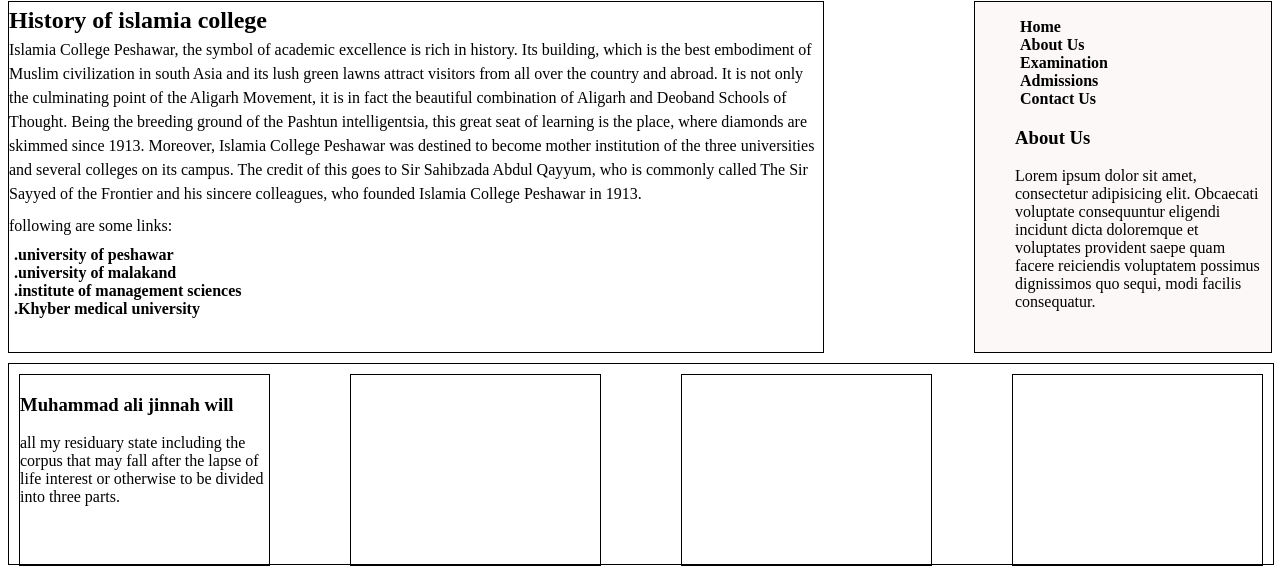
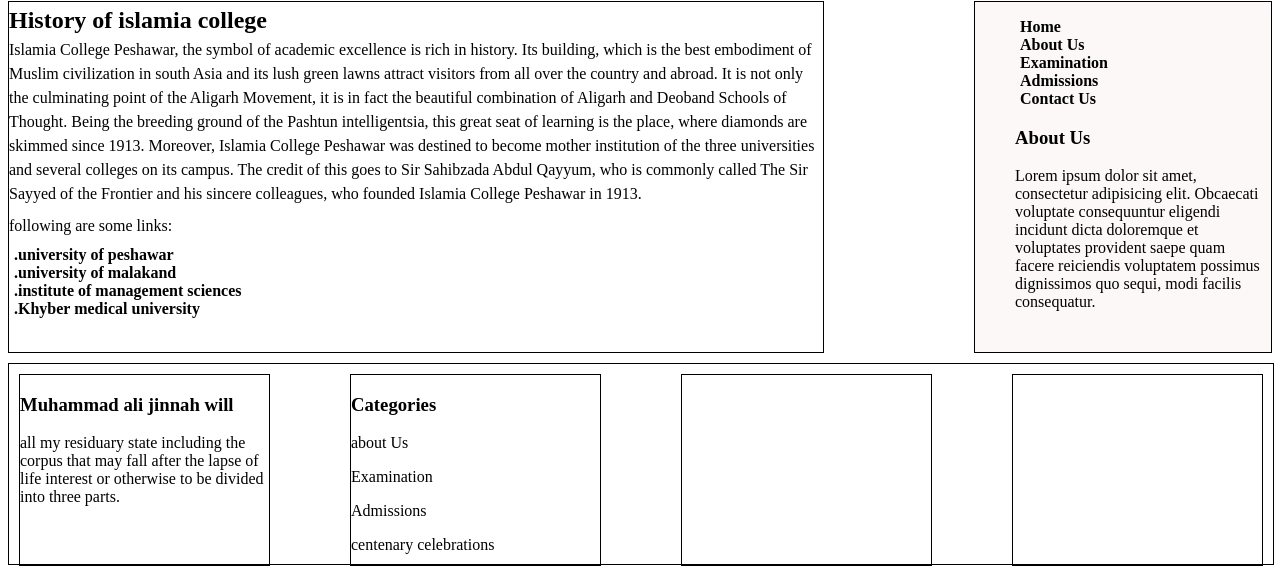
Before and after one commit to MuhammadUmair151601/ICP_clone, a plain HTML site: page index.html in a window 1280 px wide. Shown: the part 537-1110 px from the top of the page. Drawn offline with Linux system fonts and the light colour scheme.

Commit message:
second div in label done

```diff
--- a/index.html
+++ b/index.html
@@ -47,7 +47,13 @@
         <h3>Muhammad ali jinnah will</h3>
         <p>all my residuary state including the corpus that may fall after the lapse of life interest or otherwise to be divided into three parts.</p>
     </div>
-    <div class="label"></div>
+    <div class="label">
+        <h3>Categories</h3>
+        <p>about Us</p>
+        <p>Examination</p>
+        <p>Admissions</p>
+        <p>centenary celebrations</p>
+    </div>
     <div class="label"></div>
     <div class="label"></div>
 </div>
```
